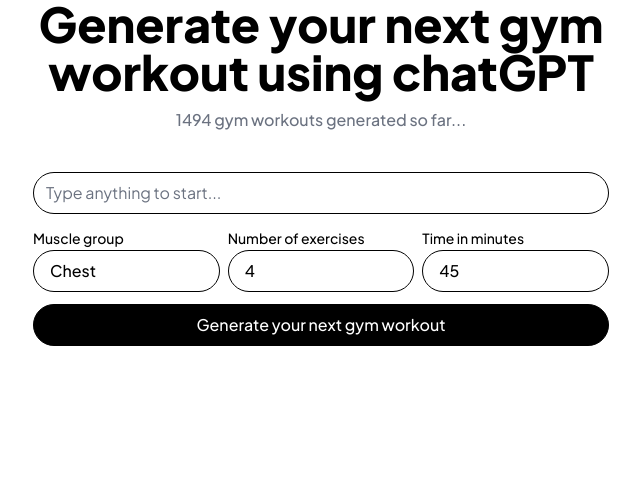
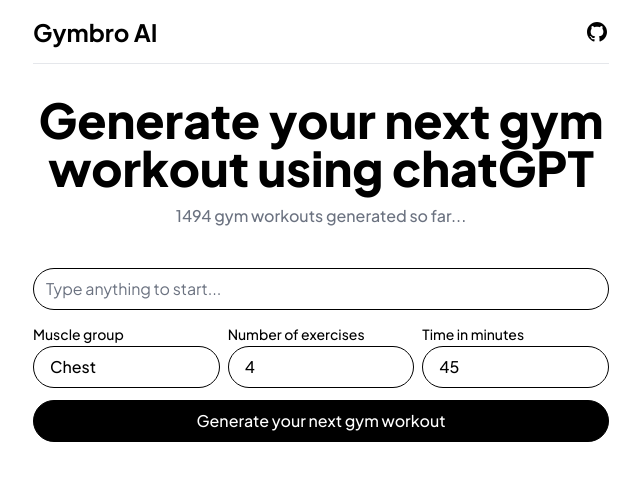
Before and after one commit to imadatyatalah/gymbro-ai, a Next.js app: page / in a window 1280 px wide. Shown: the top 480 px of the page, without its empty margins (319-959 px from the left). Built offline with nearby package versions, Linux system fonts and the light colour scheme.

Commit message:
feat: improve landing page & prompt

```diff
--- a/src/app/api/chat/route.ts
+++ b/src/app/api/chat/route.ts
@@ -29,26 +29,17 @@
 Workout Time: ${timeInMinutes} minutes
 Number of Exercises: ${numberOfExercises}
 
-Please provide a workout that includes only exercises focusing on the specified muscle group. For each exercise, include only the following details:
+Please provide a workout that includes exercises focusing on the specified muscle group. Each exercise should have 3 instructions only & have the following format exactly:
 
-1. "Exercise name", difficulty [Specify a difficulty rating on a scale of 1 to 10] (should be 4 instructions maximum)
+1. "Exercise name", difficulty [Specify a difficulty rating on a scale of 1 to 10].
 - [Provide step-by-step instructions for performing the exercise]
 - [Provide step-by-step instructions for performing the exercise]
 - [Provide step-by-step instructions for performing the exercise]
-- [Provide step-by-step instructions for performing the exercise]
+
+also add a random advice at the end of the workout.
+
+note: don't generate anything but the exercises and the advice.
         `,
-
-        // content: `
-        // Generate a ${muscleGroup} workout that contains ${numberOfExercises} exercises and is ${timeInMinutes} minutes long.
-
-        // The response should look like this:
-
-        // 1. "Exercise name", difficulty 5/10
-        // - This is how the exercise should be done
-        // - This is how the exercise should be done
-        // - This is how the exercise should be done
-        // - This is how the exercise should be done
-        // `,
       },
     ],
   });
@@ -58,6 +49,3 @@
   // Respond with the stream
   return new StreamingTextResponse(stream);
 };
-
-// Make sure each generated workout is less than 1000 characters.
-// Make sure to generate only the exercise names and nothing else. Each exercise should have a list of 4 sentences describing how the exercise should be done.
--- a/src/app/page.tsx
+++ b/src/app/page.tsx
@@ -5,6 +5,8 @@
 import ReactMarkdown from "react-markdown";
 import remarkGfm from "remark-gfm";
 import Dropdown from "@/components/Dropdown";
+import Link from "next/link";
+import GithubIcon from "@/icons/GithubIcon";
 
 const muscleGroups = [
   "chest",
@@ -48,12 +50,31 @@
     lastMessage?.role === "assistant" ? lastMessage.content : null;
 
   return (
-    <main className="flex items-center justify-center">
-      <section className="w-[36rem] space-y-10">
+    <>
+      <header className="px-4 sm:px-0 flex items-center max-w-[36rem] mx-auto h-[4rem] border-b justify-between">
+        <div className="inline-block">
+          <Link href="/">
+            <h1 className="text-2xl font-bold">Gymbro AI</h1>
+          </Link>
+        </div>
+
+        <div>
+          <a
+            href="https://github.com/imadatyatalah/gymbro-ai"
+            target="_blank"
+            rel="noopener noreferrer"
+          >
+            <GithubIcon />
+          </a>
+        </div>
+      </header>
+
+      <main className="px-4 sm:px-0 flex min-h-[calc(100vh-4rem)] max-w-[36rem] mx-auto py-8 justify-center">
+        <section className="space-y-10">
           <div className="text-center space-y-3">
-          <h1 className="text-5xl font-extrabold">
+            <h2 className="text-5xl font-extrabold">
               Generate your next gym workout using chatGPT
-          </h1>
+            </h2>
 
             <p className="font-medium text-gray-500">
               {gymWorkoutsGeneratedCount} gym workouts generated so far...
@@ -115,6 +136,7 @@
           ) : null}
         </section>
       </main>
+    </>
   );
 };
 
--- /dev/null
+++ b/src/icons/GithubIcon.tsx
@@ -0,0 +1,17 @@
+import { SVGProps } from "react";
+
+const GithubIcon = (props: SVGProps<SVGSVGElement>) => {
+  return (
+    <svg
+      xmlns="http://www.w3.org/2000/svg"
+      viewBox="0 0 24 24"
+      width="24"
+      height="24"
+      {...props}
+    >
+      <path d="M12.001 2C6.47598 2 2.00098 6.475 2.00098 12C2.00098 16.425 4.86348 20.1625 8.83848 21.4875C9.33848 21.575 9.52598 21.275 9.52598 21.0125C9.52598 20.775 9.51348 19.9875 9.51348 19.15C7.00098 19.6125 6.35098 18.5375 6.15098 17.975C6.03848 17.6875 5.55098 16.8 5.12598 16.5625C4.77598 16.375 4.27598 15.9125 5.11348 15.9C5.90098 15.8875 6.46348 16.625 6.65098 16.925C7.55098 18.4375 8.98848 18.0125 9.56348 17.75C9.65098 17.1 9.91348 16.6625 10.201 16.4125C7.97598 16.1625 5.65098 15.3 5.65098 11.475C5.65098 10.3875 6.03848 9.4875 6.67598 8.7875C6.57598 8.5375 6.22598 7.5125 6.77598 6.1375C6.77598 6.1375 7.61348 5.875 9.52598 7.1625C10.326 6.9375 11.176 6.825 12.026 6.825C12.876 6.825 13.726 6.9375 14.526 7.1625C16.4385 5.8625 17.276 6.1375 17.276 6.1375C17.826 7.5125 17.476 8.5375 17.376 8.7875C18.0135 9.4875 18.401 10.375 18.401 11.475C18.401 15.3125 16.0635 16.1625 13.8385 16.4125C14.201 16.725 14.5135 17.325 14.5135 18.2625C14.5135 19.6 14.501 20.675 14.501 21.0125C14.501 21.275 14.6885 21.5875 15.1885 21.4875C19.259 20.1133 21.9999 16.2963 22.001 12C22.001 6.475 17.526 2 12.001 2Z"></path>
+    </svg>
+  );
+};
+
+export default GithubIcon;
```
Lines whose indentation alone changed are shown as unchanged.
